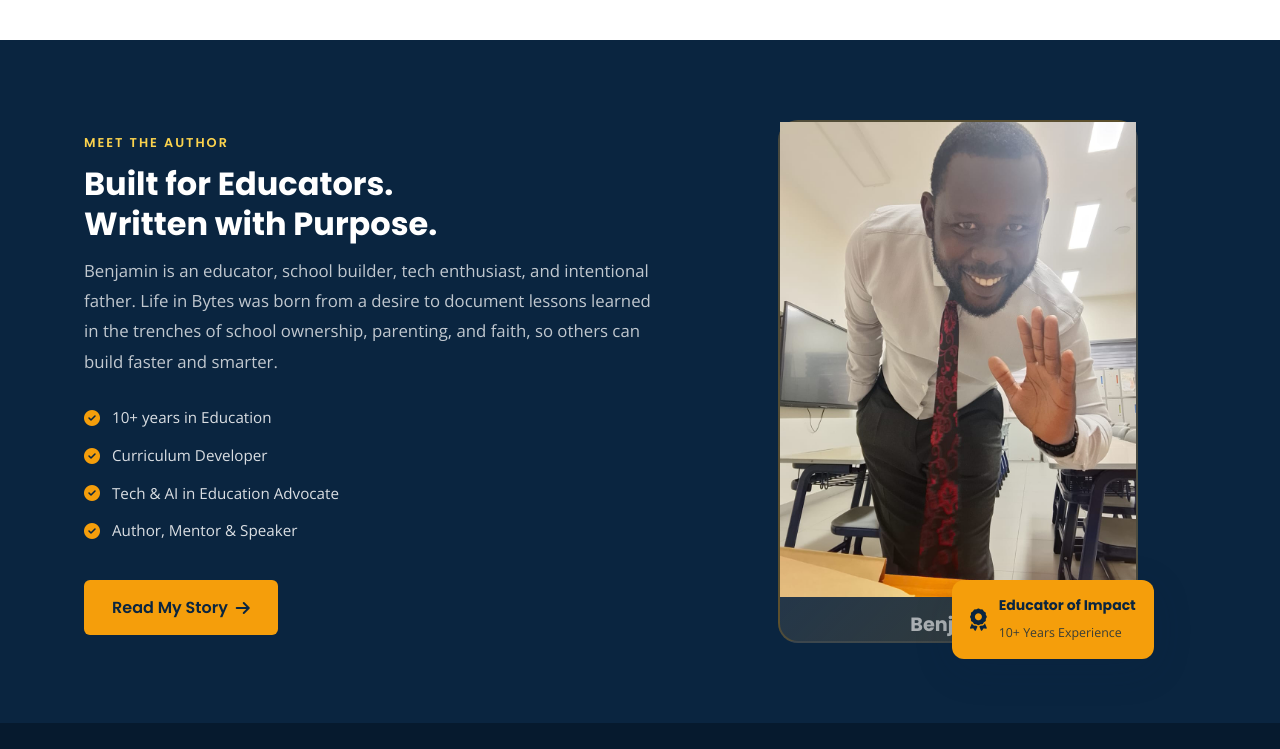
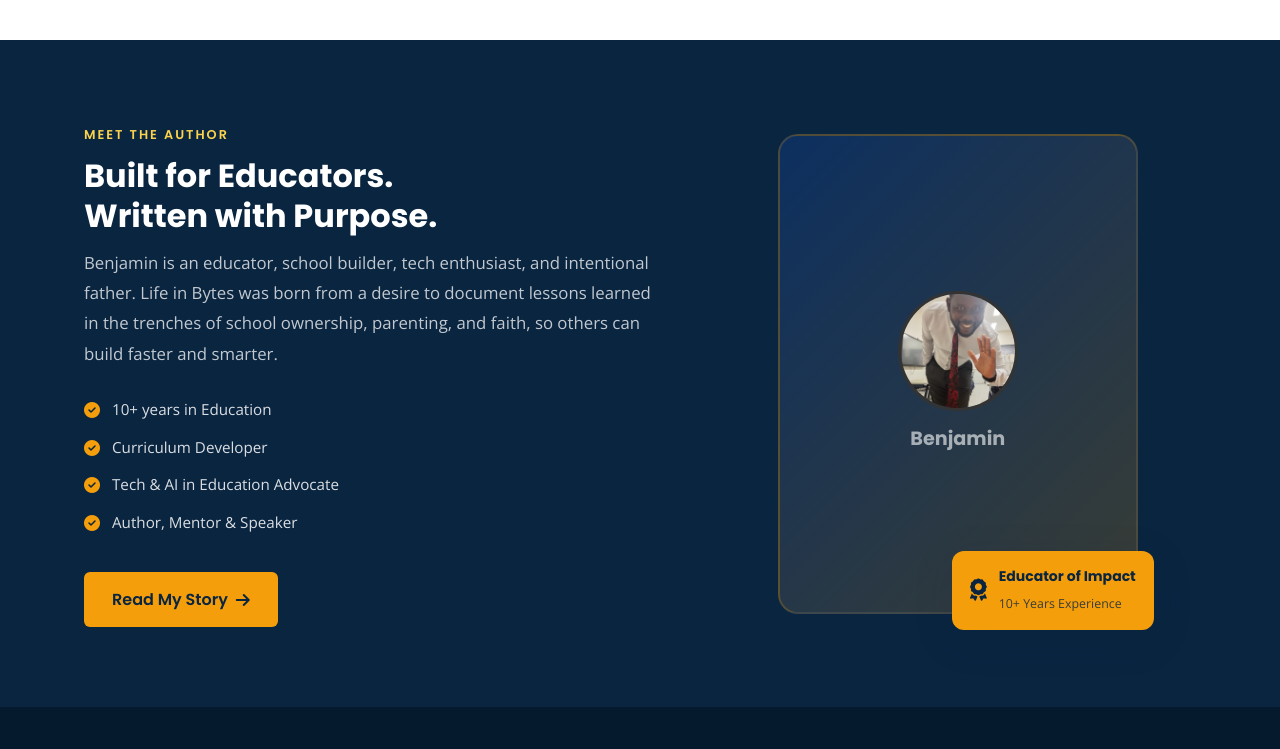
Before and after one commit to adeyanjuchaamp-wq/LiB, a plain HTML site: page index.html in a window 1280 px wide. Shown: the part 3660-4409 px from the top of the page. Drawn offline with nearby package versions, Linux system fonts and the light colour scheme.

Commit message:
Update style.css

```diff
--- a/css/style.css
+++ b/css/style.css
@@ -1569,3 +1569,11 @@ h1,h2,h3,h4,h5,h6 { font-family: var(--font-head); color: var(--text-dark); line
   .hero-badge { font-size: 0.75rem; }
   .contact-form-card { padding: 24px 20px; }
 }
+
+.profile-photo {
+    width: 120px;
+    height: 120px;
+    border-radius: 50%;
+    object-fit: cover;
+    border: 3px solid #333;
+}
```
